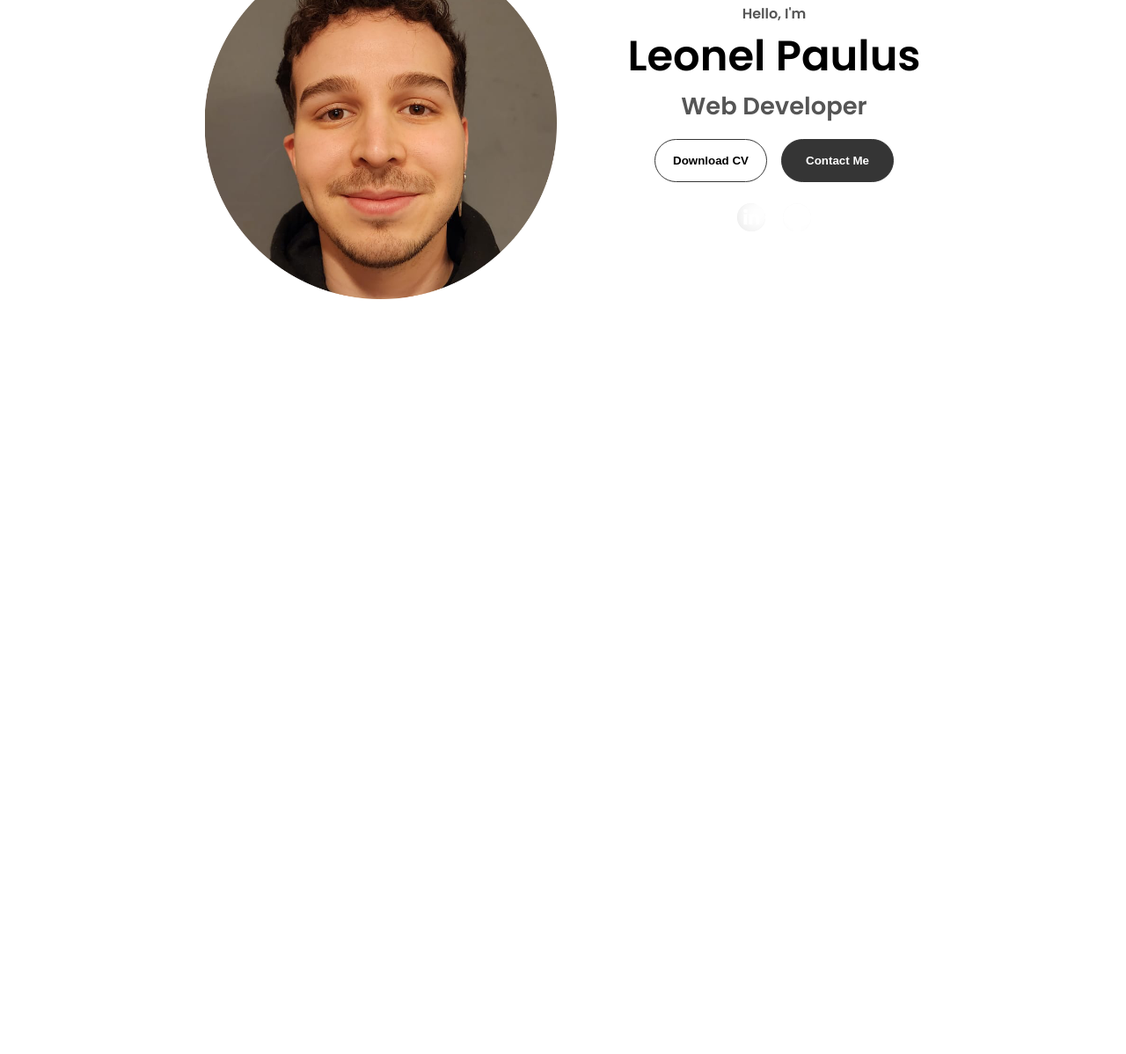
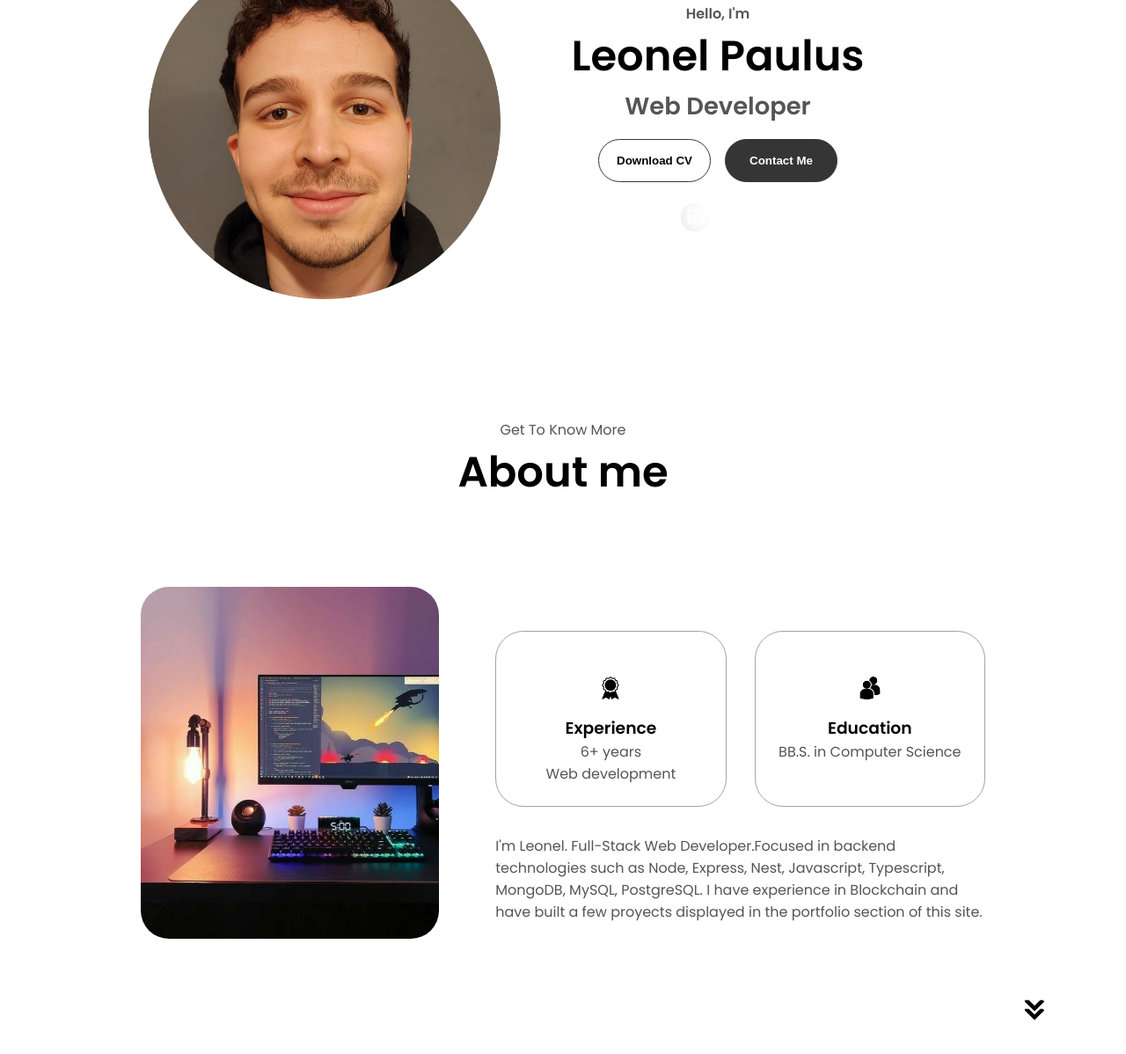
Before and after one commit to Leo-Paulus/Portfolio, a plain HTML site: page index.html in a window 1280 px wide. Shown: the part 332-1530 px from the top of the page at 88% size. Before the commit the page ends 800 px from the top, so only its background shows below. Drawn offline with nearby package versions, Linux system fonts and the light colour scheme.

Commit message:
added about me section

```diff
--- a/index.html
+++ b/index.html
@@ -75,6 +75,40 @@
                     onclick="location.href='https://github.com/Leo-Paulus'">
             </div>
         </div>
+        <img src="./assets/arrow.png" alt="Arrow icon" class="icon" onclick="location.href='./#about'">
+    </section>
+
+    <section id="about">
+        <p class="section__text__p1">Get To Know More</p>
+        <h1 class="title">About me</h1>
+        <div class="section-container">
+            <div class="section__pic-container">
+                <img src="assets/aboutpic.png" alt="about picture" class="about-pic">
+            </div>
+            <div class="about-details-container">
+                <div class="about-containers">
+                    <div class="details-container">
+                        <img class="icon" src="./assets/experience.png" alt="experience icon">
+                        <h3>Experience</h3>
+                        <p>6+ years <br /> Web development</p>
+                    </div>
+                    <div class="details-container">
+                        <img class="icon" src="./assets/education.png" alt="education icon">
+                        <h3>Education</h3>
+                        <p>BB.S. in Computer Science<br /></p>
+                    </div>
+                </div>
+                <div class="text-container">
+                    <p>
+                        I'm Leonel. Full-Stack Web Developer.Focused in backend technologies such
+                        as Node, Express, Nest, Javascript, Typescript, MongoDB, MySQL, PostgreSQL.
+                        I have experience in Blockchain and have built a few proyects displayed in the portfolio
+                        section of this site.
+                    </p>
+                </div>
+            </div>
+        </div>
+        <img src="./assets/arrow.png" alt="Arrow icon" class="icon arrow" onclick="location.href='./#experience'">
     </section>
 
     <script src=" script.js"></script>
--- a/style.css
+++ b/style.css
@@ -253,3 +253,56 @@ section {
 .btn-container {
   gap: 1rem;
 }
+
+/* ABOUT SECTION */
+
+#about {
+  position: relative;
+}
+
+.about-containers {
+  gap: 2rem;
+  margin-bottom: 2rem;
+  margin-top: 2rem;
+}
+
+.about-details-container {
+  justify-content: center;
+  flex-direction: column;
+}
+
+.about-containers,
+.about-details-container {
+  display: flex;
+}
+
+.about-pic {
+  border-radius: 2rem;
+}
+
+.arrow {
+  position: absolute;
+  right: -5rem;
+  bottom: 2.5rem;
+}
+
+.details-container {
+  padding: 1.5rem;
+  flex: 1;
+  background: white;
+  border-radius: 2rem;
+  border: rgb(53, 53, 53) 0.1rem solid;
+  border-color: rgb(163, 163, 163);
+  text-align: center;
+}
+
+.section-container {
+  gap: 4rem;
+  height: 80%;
+}
+
+.section__pic-container {
+  height: 400px;
+  width: 400px;
+  margin: auto 0;
+}
```
Also changed, not shown: assets/aboutpic.png (added), assets/aboutpic2.png (added), 1 other file.
